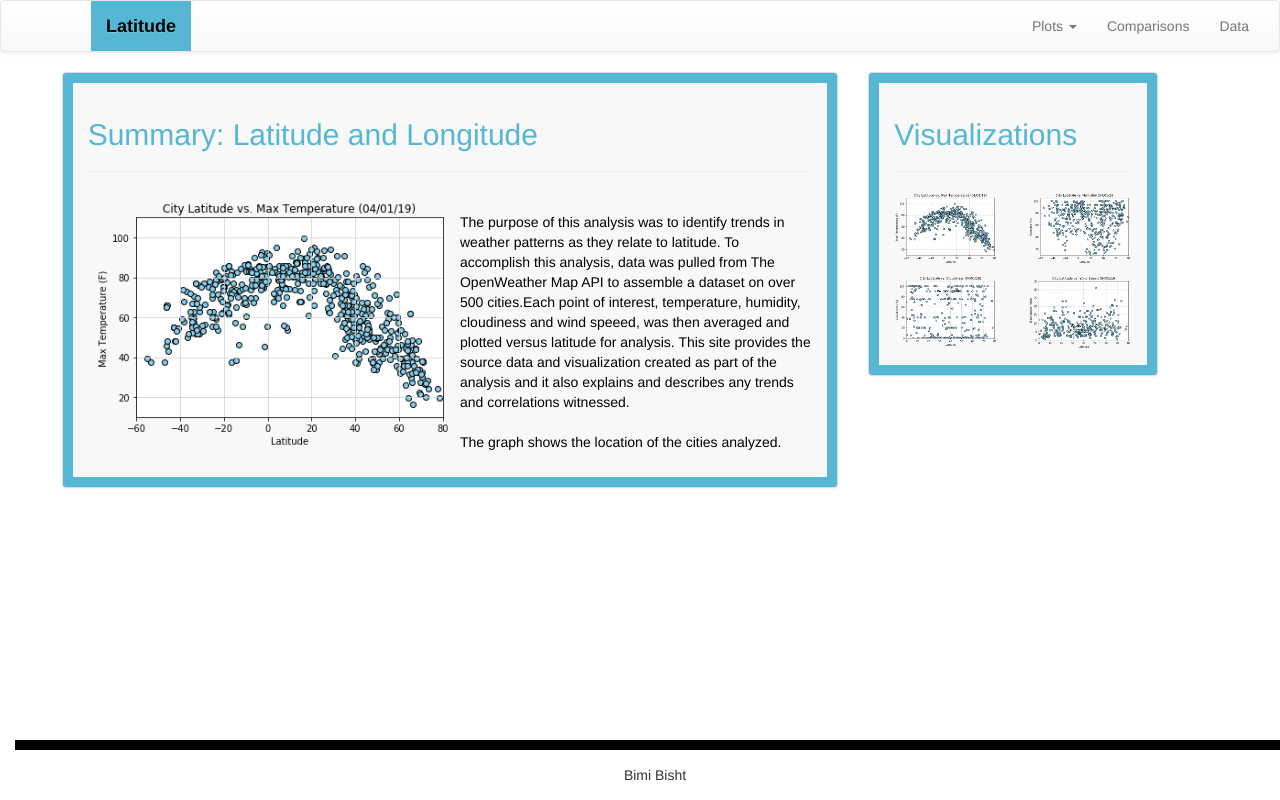
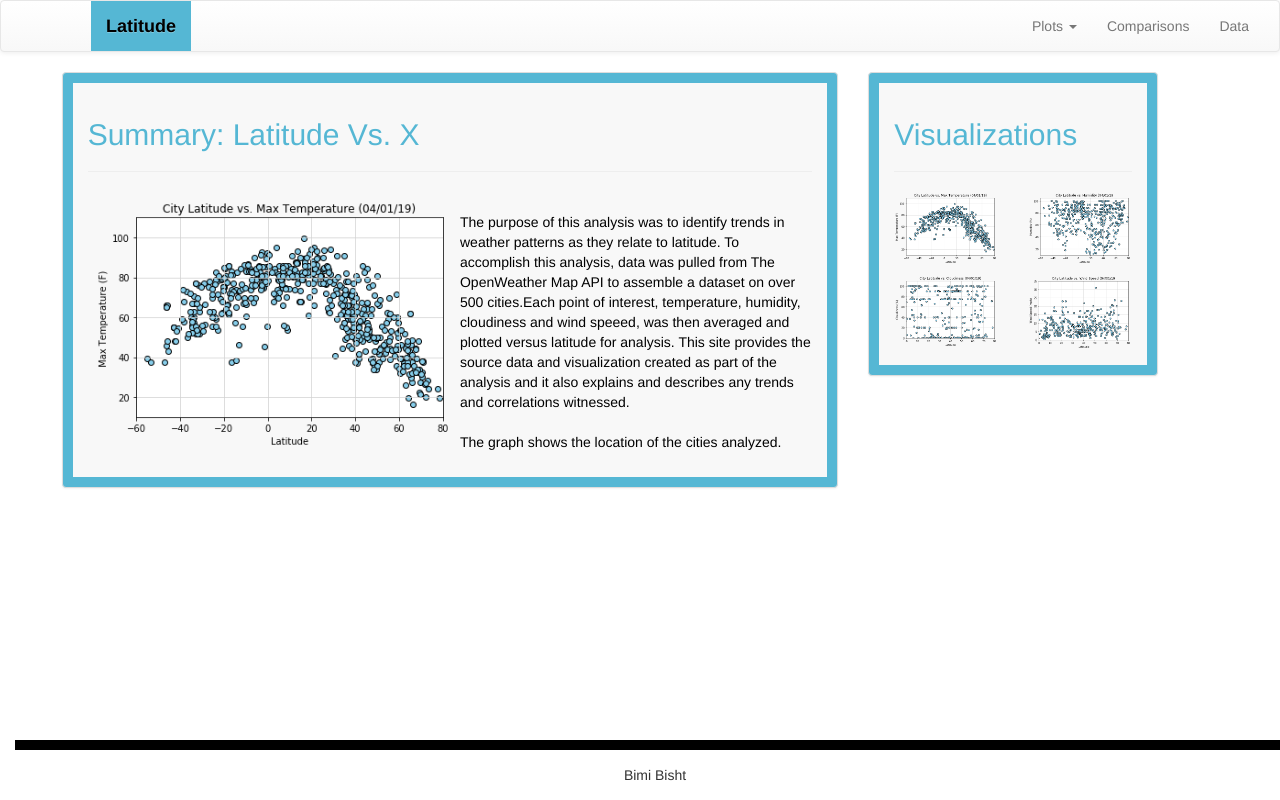
Before and after one commit to Vims29/Homework_Web_Visualization, a plain HTML site: page index.html in a window 1280 px wide. Drawn offline with nearby package versions, Linux system fonts and the light colour scheme.

Commit message:
updating

```diff
--- a/index.html
+++ b/index.html
@@ -68,7 +68,7 @@
                         <div class="col-md-7">
                             <div class="panel panel-default home">
                                 <div class="panel-body">
-                                    <h2 style="color:rgb(85, 183, 212);"> Summary: Latitude and Longitude</h2>
+                                    <h2 style="color:rgb(85, 183, 212);"> Summary: Latitude Vs. X</h2>
                                     <hr>
 
                                         <img class = "img-responsive"
```
